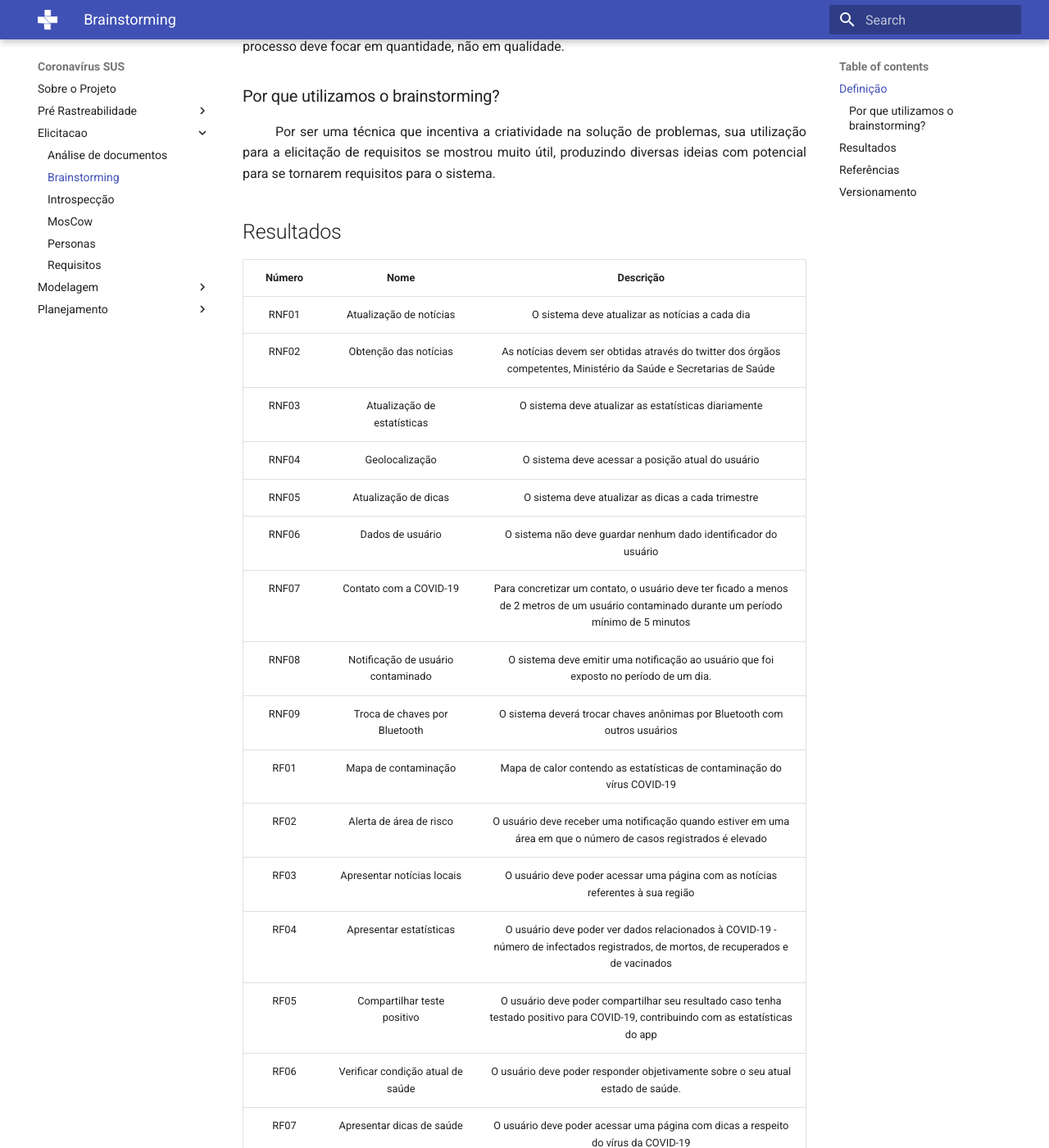
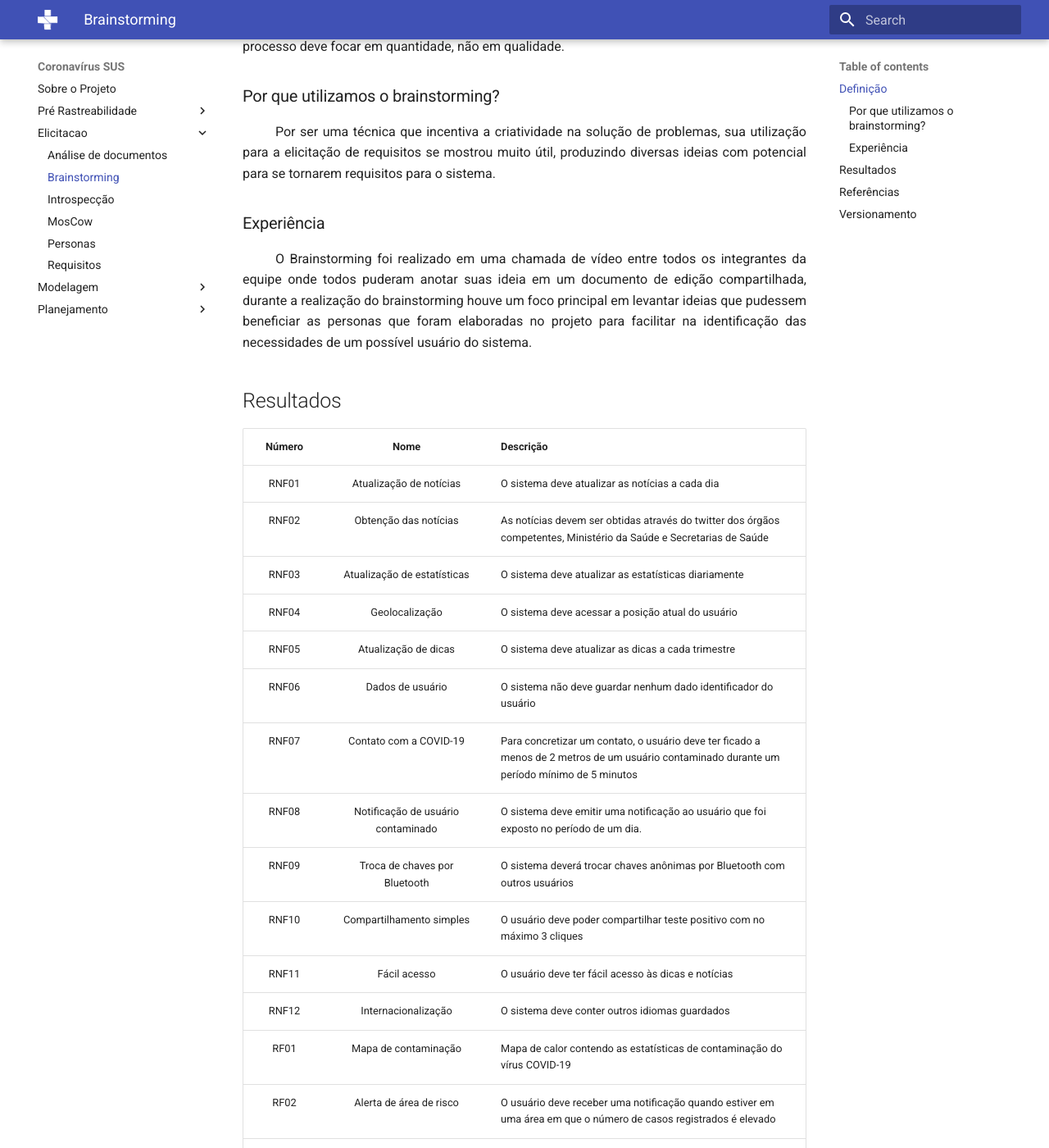
Before and after one commit to Requisitos-de-Software/2020.2-Coronavirus-SUS, an MkDocs documentation site: the page built from docs/elicitacao/brainstorming.md, in a window 1280 px wide and 1400 px high, scrolled down 356 px. Shown: the whole window at 82% size. Built offline with MkDocs 1.6.1 and Material for MkDocs 9.7.7, drawn with Linux system fonts in a browser that asks for light colours; some of the changed text lies outside the part shown.

Commit message:
Revisando documento de Brainstorming

```diff
--- a/docs/elicitacao/brainstorming.md
+++ b/docs/elicitacao/brainstorming.md
@@ -11,10 +11,15 @@ Sendo assim, é fundamental que o brainstorming envolva um número mais elevado
 Por ser uma técnica que incentiva a criatividade na solução de problemas, sua utilização para a elicitação de requisitos se mostrou muito útil, produzindo diversas ideias com potencial para se tornarem requisitos para o sistema.
 </div>
 
+### Experiência
+<div style="text-indent: 40px; text-align: justify"/>
+O Brainstorming foi realizado em uma chamada de vídeo entre todos os integrantes da equipe onde todos puderam anotar suas ideia em um documento de edição compartilhada, durante a realização do brainstorming houve um foco principal em levantar ideias que pudessem beneficiar as personas que foram elaboradas no projeto para facilitar na identificação das necessidades de um possível usuário do sistema.
+</div>
+
 ## Resultados
 
 |Número|Nome|Descrição|
-|:--:|:--:|:--:|
+|:--:|:--:|--|
 |RNF01|Atualização de notícias|O sistema deve atualizar as notícias a cada dia|
 |RNF02|Obtenção das notícias|As notícias devem ser obtidas através do twitter dos órgãos competentes, Ministério da Saúde e Secretarias de Saúde|
 |RNF03|Atualização de estatísticas|O sistema deve atualizar as estatísticas diariamente|
@@ -23,7 +28,10 @@ Por ser uma técnica que incentiva a criatividade na solução de problemas, sua
 RNF06|Dados de usuário|O sistema não deve guardar nenhum dado identificador do usuário
 |RNF07|Contato com a COVID-19|Para concretizar um contato, o usuário deve ter ficado a menos de 2 metros de um usuário contaminado durante um período mínimo de 5 minutos
 |RNF08|Notificação de usuário contaminado|O sistema deve emitir uma notificação ao usuário que foi exposto no período de um dia.
-|RNF09| Troca de chaves por Bluetooth|O sistema deverá trocar chaves anônimas por Bluetooth com outros usuários
+|RNF09|Troca de chaves por Bluetooth|O sistema deverá trocar chaves anônimas por Bluetooth com outros usuários
+|RNF10|Compartilhamento simples|O usuário deve poder compartilhar teste positivo com no máximo 3 cliques
+|RNF11|Fácil acesso|O usuário deve ter fácil acesso às dicas e notícias
+|RNF12|Internacionalização|O sistema deve conter outros idiomas guardados
 |RF01|Mapa de contaminação|Mapa de calor contendo as estatísticas de contaminação do vírus COVID-19
 |RF02|Alerta de área de risco|O usuário deve receber uma notificação quando estiver em uma área em que o número de casos registrados é elevado
 |RF03|Apresentar notícias locais|O usuário deve poder acessar uma página com as notícias referentes à sua região
@@ -35,6 +43,7 @@ RNF06|Dados de usuário|O sistema não deve guardar nenhum dado identificador do
 |RF09|Previsão de disponibilidade de vacina|O usuário preenche um formulário, com alguns dados que não serão salvos, e o sistema retorna para ele qual a previsão de vacinação para sua classificação em sua região.
 |RF10|Apresentar alerta|O usuário deve poder acessar uma página com as lista de alertas que o sistema lhe notificou
 |RF11|Localização das unidades de saúde mais próximas|O usuário deve poder acessar um mapa que exibe a localização das unidades de saúde mais próximas disponíveis para atendê-lo
+|RF12|Alterar idioma|O usuário deve poder alterar o idioma do sistema
 
 ## Referências
 > O que é brainstorming e as 7 melhores técnicas para a tomada de decisões inteligentes - Brasil 10 jul, 19. Disponível https://rockcontent.com/br/blog/brainstorming/ . Data de acesso: 09 de março de 2020.
```
Also changed, not shown: other parts of docs/elicitacao/brainstorming.md (+1 -0 lines).
